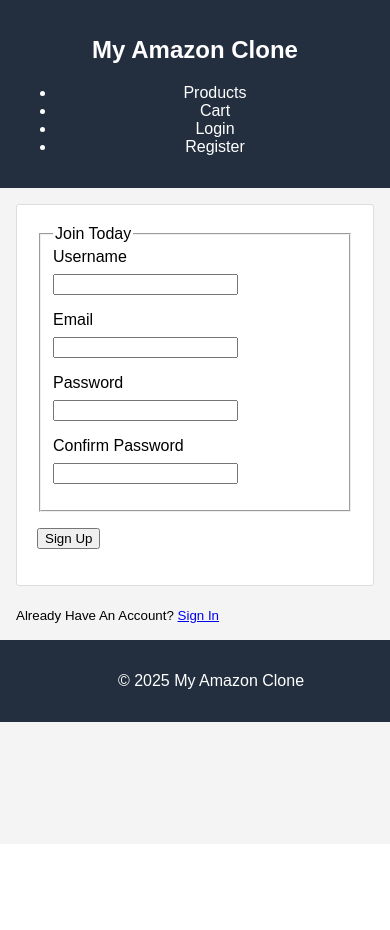
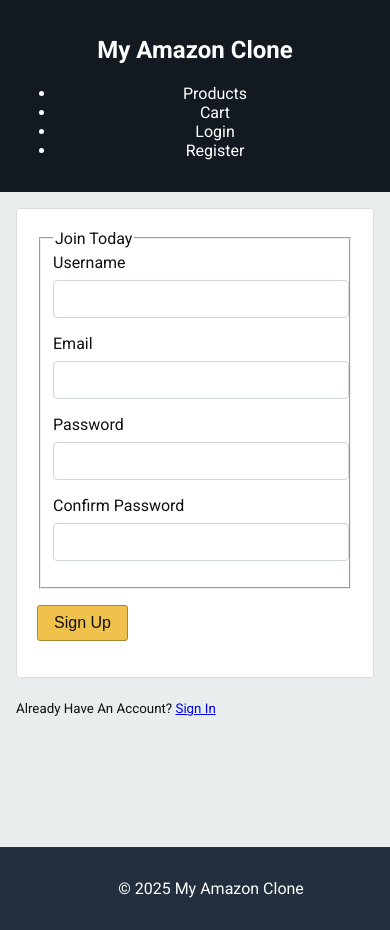
Before and after one commit to abdonaber/Amazon-clone, a Flask app: page /register in a window 390 px wide. Before the commit the page ends 722 px from the top, so only its background shows below. Run offline with Flask 3, Linux system fonts and the light colour scheme; some libraries are stand-ins or nearby versions.

Commit message:
feat: Initial build with full e-commerce flow and styling
This initial commit establishes the foundational structure and a complete core feature set for the "MyAmazonClone" web application, including a full visual style overhaul.

It includes the complete setup from all 13 development tasks:
1.  **Project Structure:** A package-based Flask application with a robust structure (`extensions.py`, `forms.py`).
2.  **Dependencies:** A `requirements.txt` file including Flask, SQLAlchemy, Login, and WTForms.
3.  **Database and Models:**
    - `User`, `Product`, and `Order` models with full relationships.
4.  **Authentication:**
    - Full registration, login, and logout functionality.
5.  **Shopping Cart & Checkout:**
    - A complete, session-based shopping cart and checkout flow.
6.  **Frontend & Styling:**
    - A home page, product detail page, cart, login, and registration pages.
    - A comprehensive, modern CSS stylesheet using variables, a new font, and responsive design for a cohesive e-commerce look and feel.
7.  **Tooling:**
    - A Flask CLI command `init-db` to create and seed the database.
    - A `.gitignore` file.

```diff
--- a/MyAmazonClone/static/style.css
+++ b/MyAmazonClone/static/style.css
@@ -1,26 +1,158 @@
+@import url('https://fonts.googleapis.com/css2?family=Roboto:wght@400;700&display=swap');
+
+:root {
+    --amazon-dark-blue: #131921;
+    --amazon-light-blue: #232F3E;
+    --amazon-orange: #FF9900;
+    --amazon-yellow: #f0c14b;
+    --text-color: #0F1111;
+    --background-color: #EAEDED;
+    --white: #FFFFFF;
+    --border-color: #DDD;
+    --danger-red: #C40000;
+    --success-green: #007600;
+}
+
 body {
-    font-family: Arial, sans-serif;
+    font-family: 'Roboto', Arial, sans-serif;
     margin: 0;
     padding: 0;
-    background-color: #f4f4f4;
+    background-color: var(--background-color);
+    color: var(--text-color);
 }
 
 header {
-    background-color: #232f3e;
-    color: white;
+    background-color: var(--amazon-dark-blue);
+    color: var(--white);
     padding: 1rem;
     text-align: center;
 }
 
 header a {
-    color: white;
+    color: var(--white);
     text-decoration: none;
 }
 
 main {
     padding: 1rem;
+    max-width: 1200px;
+    margin: 0 auto;
+    min-height: 70vh;
 }
 
+footer {
+    background-color: var(--amazon-light-blue);
+    color: var(--white);
+    text-align: center;
+    padding: 1rem;
+    position: relative;
+    bottom: 0;
+    width: 100%;
+    margin-top: 2rem;
+}
+
+/* --- Component Styles --- */
+
+/* Buttons */
+.btn {
+    display: inline-block;
+    font-weight: 400;
+    text-align: center;
+    vertical-align: middle;
+    cursor: pointer;
+    border: 1px solid transparent;
+    padding: 0.5rem 1rem;
+    font-size: 1rem;
+    border-radius: 3px;
+    text-decoration: none;
+    transition: all 0.2s ease-in-out;
+}
+
+.btn-primary {
+    color: var(--text-color);
+    background-color: var(--amazon-yellow);
+    border-color: #a88734;
+}
+.btn-primary:hover {
+    background-color: #f7c75c;
+}
+
+.btn-secondary {
+    color: var(--text-color);
+    background-color: #e7e9ec;
+    border-color: #adb1b8;
+}
+.btn-secondary:hover {
+    background-color: #d3d6d9;
+}
+
+.btn-danger {
+    color: var(--white);
+    background-color: var(--danger-red);
+    border-color: var(--danger-red);
+}
+.btn-danger:hover {
+    background-color: #a90000;
+}
+
+.btn-success {
+    color: var(--white);
+    background-color: var(--success-green);
+    border-color: #006000;
+}
+.btn-success:hover {
+    background-color: #005a00;
+}
+
+.btn-sm {
+    padding: 0.25rem 0.5rem;
+    font-size: 0.875rem;
+}
+
+/* Forms */
+.content-section {
+  background: var(--white);
+  padding: 20px;
+  border: 1px solid var(--border-color);
+  border-radius: 3px;
+  margin-bottom: 20px;
+  max-width: 500px;
+  margin-left: auto;
+  margin-right: auto;
+}
+
+.form-group {
+  margin-bottom: 1rem;
+}
+
+.form-control {
+    display: block;
+    width: 95%;
+    padding: .375rem .75rem;
+    font-size: 1rem;
+    line-height: 1.5;
+    color: #495057;
+    background-color: #fff;
+    background-clip: padding-box;
+    border: 1px solid #ced4da;
+    border-radius: .25rem;
+    transition: border-color .15s ease-in-out,box-shadow .15s ease-in-out;
+}
+
+.form-control:focus {
+    color: #495057;
+    background-color: #fff;
+    border-color: var(--amazon-orange);
+    outline: 0;
+    box-shadow: 0 0 0 .2rem rgba(255, 153, 0, .25);
+}
+
+.form-control-label {
+    display: block;
+    margin-bottom: 0.5rem;
+}
+
+/* Product Grid */
 .product-grid {
     display: grid;
     grid-template-columns: repeat(auto-fill, minmax(250px, 1fr));
@@ -28,57 +160,51 @@ main {
 }
 
 .product-card {
-    background-color: white;
-    border: 1px solid #ddd;
+    background-color: var(--white);
+    border: 1px solid var(--border-color);
     border-radius: 5px;
     padding: 1rem;
     text-align: center;
     box-shadow: 0 2px 4px rgba(0,0,0,0.1);
+    transition: transform 0.2s;
+    display: flex;
+    flex-direction: column;
+    justify-content: space-between;
+}
+
+.product-card:hover {
+    transform: translateY(-5px);
 }
 
 .product-card img {
     max-width: 100%;
-    height: auto;
-    border-bottom: 1px solid #ddd;
+    height: 200px;
+    object-fit: contain;
     margin-bottom: 1rem;
 }
 
 .product-card h3 {
     margin: 0.5rem 0;
+    font-size: 1rem;
 }
 
 .product-card .price {
-    color: #B12704;
+    color: var(--danger-red);
     font-weight: bold;
     margin-bottom: 1rem;
 }
 
-.product-card .btn {
-    background-color: #f0c14b;
-    border: 1px solid #a88734;
-    color: #111;
-    padding: 0.5rem 1rem;
-    border-radius: 3px;
-    cursor: pointer;
+.product-link {
     text-decoration: none;
+    color: inherit;
 }
 
-footer {
-    background-color: #232f3e;
-    color: white;
-    text-align: center;
-    padding: 1rem;
-    position: relative;
-    bottom: 0;
-    width: 100%;
-}
-
-/* Product Detail Page Styles */
+/* Product Detail Page */
 .product-detail-container {
     display: flex;
     flex-wrap: wrap;
     gap: 2rem;
-    background-color: white;
+    background-color: var(--white);
     padding: 2rem;
     border-radius: 5px;
     box-shadow: 0 2px 4px rgba(0,0,0,0.1);
--- a/MyAmazonClone/templates/_formhelpers.html
+++ b/MyAmazonClone/templates/_formhelpers.html
@@ -2,14 +2,14 @@
   <div class="form-group">
     {{ field.label(class="form-control-label") }}
     {% if field.errors %}
-      {{ field(class="form-control form-control-lg is-invalid") }}
+      {{ field(class="form-control is-invalid") }}
       <div class="invalid-feedback">
         {% for error in field.errors %}
           <span>{{ error }}</span>
         {% endfor %}
       </div>
     {% else %}
-      {{ field(class="form-control form-control-lg") }}
+      {{ field(class="form-control") }}
     {% endif %}
   </div>
 {% endmacro %}
--- a/MyAmazonClone/templates/base.html
+++ b/MyAmazonClone/templates/base.html
@@ -26,7 +26,16 @@
     </header>
 
     <main>
-        {% block content %}{% endblock %}
+      {% with messages = get_flashed_messages(with_categories=true) %}
+        {% if messages %}
+          {% for category, message in messages %}
+            <div class="alert alert-{{ category }}">
+              {{ message }}
+            </div>
+          {% endfor %}
+        {% endif %}
+      {% endwith %}
+      {% block content %}{% endblock %}
     </main>
 
     <footer>
--- a/MyAmazonClone/templates/index.html
+++ b/MyAmazonClone/templates/index.html
@@ -13,7 +13,7 @@
                 </a>
                 <p class="price">${{ "%.2f"|format(product.price) }}</p>
                 <form action="{{ url_for('add_to_cart', product_id=product.id) }}" method="POST">
-                    <button type="submit" class="btn">Add to Cart</button>
+                    <button type="submit" class="btn btn-primary">Add to Cart</button>
                 </form>
             </div>
         {% else %}
--- a/MyAmazonClone/templates/login.html
+++ b/MyAmazonClone/templates/login.html
@@ -14,7 +14,7 @@
                 </div>
             </fieldset>
             <div class="form-group">
-                {{ form.submit(class="btn btn-outline-info") }}
+                {{ form.submit(class="btn btn-primary") }}
             </div>
         </form>
     </div>
--- a/MyAmazonClone/templates/product.html
+++ b/MyAmazonClone/templates/product.html
@@ -14,9 +14,9 @@
             <h3>Description</h3>
             <p>{{ product.description }}</p>
             <form action="{{ url_for('add_to_cart', product_id=product.id) }}" method="POST" style="display: inline-block; margin-right: 10px;">
-                <button type="submit" class="btn">Add to Cart</button>
+                <button type="submit" class="btn btn-primary">Add to Cart</button>
             </form>
-            <a href="#" class="btn btn-buy">Buy Now</a>
+            <a href="#" class="btn btn-secondary">Buy Now</a>
         </div>
     </div>
 {% endblock %}
--- a/MyAmazonClone/templates/register.html
+++ b/MyAmazonClone/templates/register.html
@@ -12,7 +12,7 @@
                 {{ render_field(form.confirm_password) }}
             </fieldset>
             <div class="form-group">
-                {{ form.submit(class="btn btn-outline-info") }}
+                {{ form.submit(class="btn btn-primary") }}
             </div>
         </form>
     </div>
```
Also changed, not shown: other parts of MyAmazonClone/static/style.css (+78 -36 lines), MyAmazonClone/templates/cart.html (+5 -5 lines).
